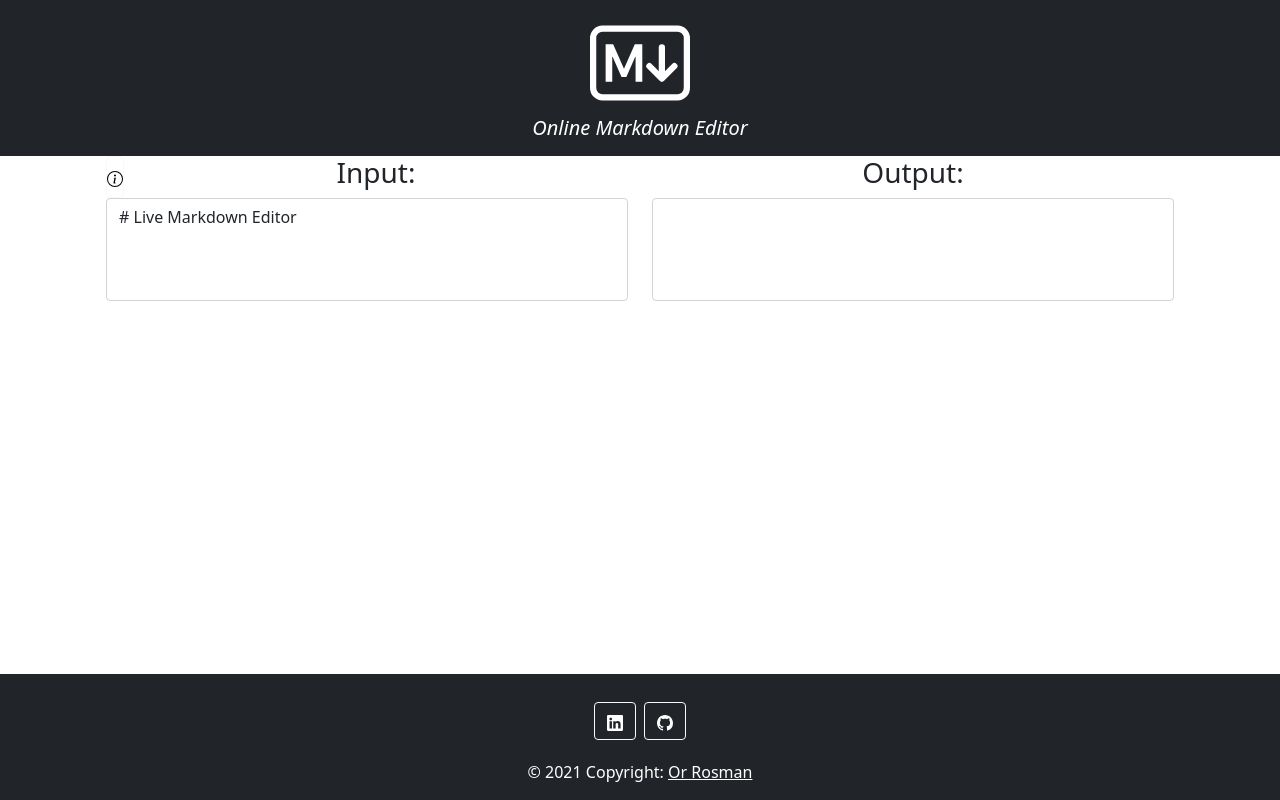
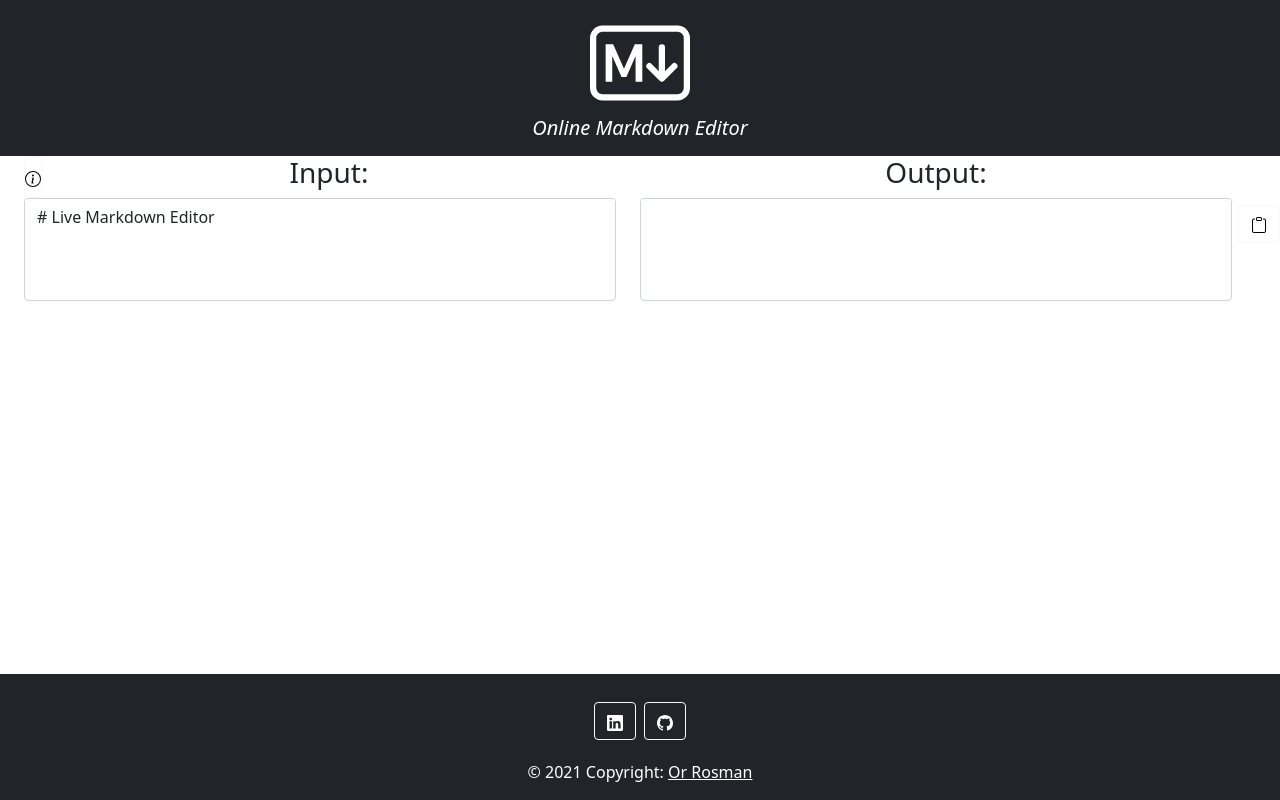
Before and after one commit to orrosman/markdown-previewer, a React (Create React App) app: page / in a window 1280 px wide. Built offline with nearby package versions, Linux system fonts and the light colour scheme.

Commit message:
Added a quick copy button

```diff
--- a/src/components/App.js
+++ b/src/components/App.js
@@ -18,7 +18,7 @@ export default class App extends React.Component {
 	}
 	render() {
 		return (
-			<div className="container mx-auto row">
+			<div className="container-fluid row h-100">
 				<Input onType={this.handleInput.bind(this)} />
 				<Output value={this.state.parsedInput} />
 			</div>
--- a/src/components/Output.js
+++ b/src/components/Output.js
@@ -1,11 +1,26 @@
 import React from 'react';
+import { Button } from 'react-bootstrap';
+import clipboard from '../assets/clipboard.svg';
 
 export default class Output extends React.Component {
+	copyToClipboard() {
+		navigator.clipboard.writeText(this.props.value.props.content);
+	}
 	render() {
 		return (
 			<div className="col col-md-6">
 				<h3 className="text-center">Output:</h3>
 				<div className="form-control h-100 overflow-auto">
+					<div>
+						<Button
+							className="position-absolute end-0 bg-transparent"
+							variant="light"
+							title="Copy to clipboard"
+							onClick={() => this.copyToClipboard()}
+						>
+							<img src={clipboard} alt={'Copy to clipboard'}></img>
+						</Button>
+					</div>
 					{this.props.value}
 				</div>
 			</div>
```
Also changed, not shown: src/assets/clipboard.svg (added), 1 other file (tests, documents, lock files or other folders).
